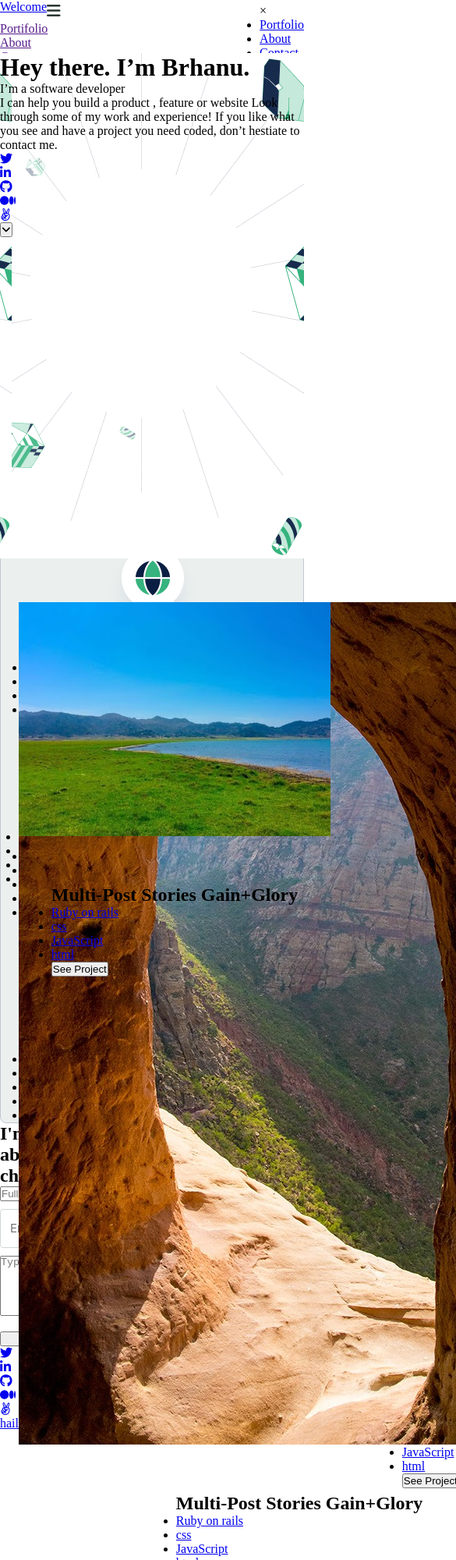
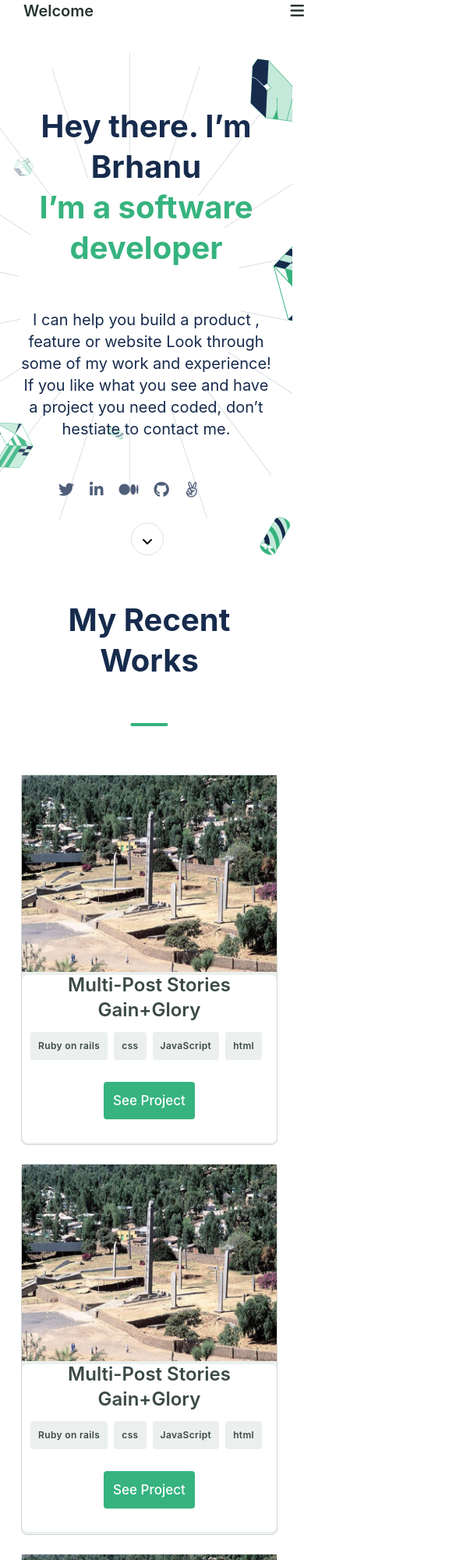
Before and after one commit to brhanuhailu/brhanuhailu.github.io, a website: page index.html in a window 390 px wide. Shown: the top 2000 px of the page at 78% size, 585 px wide, since content can reach past the window. Drawn offline with Linux system fonts and the light colour scheme.

Commit message:
Add image contents for workset

```diff
--- a/index.html
+++ b/index.html
@@ -4,195 +4,178 @@
     <meta charset="UTF-8">
     <meta http-equiv="X-UA-Compatible" content="IE=edge">
     <meta name="viewport" content="width=device-width, initial-scale=1.0">
-    <title>Brhanu's Portifolio website</title>
+    <title>Microvers Portfolio</title>
     <link rel="stylesheet" href="css/style.css">
-    <script src="https://kit.fontawesome.com/e06c5cb839.js" crossorigin="anonymous"></script>
+    <script src="https://kit.fontawesome.com/f51be44a58.js" crossorigin="anonymous"></script>
 </head>
 <body>
-    <!--Header layout Starts Here-->
     <header class="header-container">
-        <nav class="nav-top">
-            <a href="#" class="header-logo">Welcome</a>
-            <button class="hamburger" id="menu-bar" type="button">
-               <i class="fa fa-solid fa-bars"></i>
-            </button>
-            <ul class="header-nav-desktop">
-                    <li><a href="">Portifolio</a></li>
-                    <li><a href="">About</a></li>
-                    <li><a href="">Contact</a></li>
-            </ul>
-        </nav>
-
-        <div class="mobile-menu" id="menu-mobile">
-            <div class="menu-header">
-                <span class="close">&times;</span>
+        <div class="logo">Welcome</div>
+        <button><i class="fa fa-bars"></i></button>
+    </header>
+    <section class="headline">
+        <div class="head-title">
+            <p>Hey there. I’m Brhanu</p>
+               <span>I’m a software developer</span>
         </div>
-            <div class="menu-body">
-                <ul>
-                    <li><a href="#work-id">Portfolio</a></li>
-                    <li><a href="#about-id">About</a></li>
-                    <li><a href="#contact-id">Contact</a></li>
-                </ul>
-            </div>
-        </div>
-    </header>
-    <!--Headline starts Here-->
-    <div class="wraper">
-    <div class="headline">
-        <div class="header-title">
-            <h1>Hey there. I’m Brhanu. </h1>
-            <p><span class="h-span">I’m a software developer</span></p>
-        </div>
-        <div class="heder-info">
+        <div class="head-info">
             <p> I can help you build a product , feature or website Look through some of my work and experience! If you like what you see and have a project you need coded,
                 don’t hestiate to contact me.</p>
         </div>
-        <div class="social-link">
-            <ul class="medias">
-                <li><a href="#"><i class="fa fa-twitter"></i></a></li>
-                <li><a href="#"><i class="fa fa-linkedin"></i></a></li>
-                <li><a href="#"><i class="fa fa-github"></i></a></li>
-                <li><a href="#"><i class="fa fa-medium"></i></a></li>
-                <li><a href="#"><i class="fa fa-angellist"></i></a></li>
+        <div class="social-networks">
+            <ul class="social-links">
+                <li><i class="fa fa-twitter"></i></li>
+                <li><i class="fa fa-linkedin"></i></li>
+                <li><i class="fa fa-medium"></i></li>
+                <li><i class="fa fa-github"></i></li>
+                <li><i class="fa fa-angellist"></i></li>
             </ul>
         </div>
-        <div class="head-btn">
-            <button type="button">
-                <i class="fa fa-solid fa-angle-down"></i>
-            </button>
+        <div class="angle-down">
+           <i class="fa fa-angle-down"></i>
+        </div>
+    </section>
+    <section class="work-container">
+        <h1>My Recent Works</h1>
+        <img src="images/Indicator.png" alt="Work Indicator">
+        <div class="work-card-container">
+            <div class="work-card">
+                <div class="img-card">
+                    <img src="images/Axum1.png" alt="">
+                </div>
+                <div class="work-detail">
+                    <div class="card-title">
+                        <p>Multi-Post Stories Gain+Glory</p>
+                    </div>
+                    <ul class="card-langauages">
+                        <li>Ruby on rails</li>
+                        <li>css</li>
+                        <li>JavaScript</li>
+                        <li>html</li>
+                    </ul>
+                    <div class="card-btn">
+                        <button type="button">See Project</button>
                     </div>
                 </div>
-<!--Header Ends Here-->
-<!--Work card content starts Here-->
-    <section class="work-card" id="work-id">
-        <h1 class="myrecentwork">My Recent Works</h1>
-        <img class="ind" src="images/Indicator.png" alt="Indicator image goes here">
-        <div class="work-container-card">
-            <div class="work-container">
-                <div class="img-placer">
-                    <img src="images/Axum1.png" alt="Multi-Post Stories Gain+Glory">
             </div>
-                <div class="txt-info">
-                    <h2 class="work-title">Multi-Post Stories Gain+Glory</h2>
-                    <ul class="languages">
-                        <li><a href="">Ruby on rails</a></li>
-                        <li><a href="">css</a></li>
-                        <li><a href="">JavaScript</a></li>
-                        <li><a href="">html</a></li>
+            <div class="work-card">
+                <div class="img-card">
+                    <img src="images/Axum1.png" alt="">
+                </div>
+                <div class="work-detail">
+                    <div class="card-title">
+                        <p>Multi-Post Stories Gain+Glory</p>
+                    </div>
+                    <ul class="card-langauages">
+                        <li>Ruby on rails</li>
+                        <li>css</li>
+                        <li>JavaScript</li>
+                        <li>html</li>
                     </ul>
-                    <button class="see-project" type="button">
-                        <span class="project-title">See Project</span> </button>
+                    <div class="card-btn">
+                        <button type="button">See Project</button>
                     </div>
                 </div>
-                <div class="work-container">
-                <div class="img-placer">
-                    <img src="images/tigraymartyrs.png" alt="My second project sample image">
             </div>
-                <div class="txt-info">
-                    <h2 class="work-title">Multi-Post Stories Gain+Glory</h2>
-                    <ul class="languages">
-                        <li><a href="#">Ruby on rails</a></li>
-                        <li><a href="#">css</a></li>
-                        <li><a href="#">JavaScript</a></li>
-                        <li><a href="#">html</a></li>
+            <div class="work-card">
+                <div class="img-card">
+                    <img src="images/Axum1.png" alt="">
+                </div>
+                <div class="work-detail">
+                    <div class="card-title">
+                        <p>Multi-Post Stories Gain+Glory</p>
+                    </div>
+                    <ul class="card-langauages">
+                        <li>Ruby on rails</li>
+                        <li>css</li>
+                        <li>JavaScript</li>
+                        <li>html</li>
                     </ul>
-                    <button class="see-project" type="button">
-                        <span class="project-title">See Project</span> </button>
+                    <div class="card-btn">
+                        <button type="button">See Project</button>
                     </div>
                 </div>
-                <div class="work-container">
-                <div class="img-placer">
-                    <img src="images/tigroldcoin.png" alt="My third project sample image">
             </div>
-                <div class="txt-info">
-                    <h2 class="work-title">Multi-Post Stories Gain+Glory</h2>
-                    <ul class="languages">
-                        <li><a href="#">Ruby on rails</a></li>
-                        <li><a href="#">css</a></li>
-                        <li><a href="#">JavaScript</a></li>
-                        <li><a href="#">html</a></li>
+            <div class="work-card">
+                <div class="img-card">
+                    <img src="images/Axum1.png" alt="">
+                </div>
+                <div class="work-detail">
+                    <div class="card-title">
+                        <p>Multi-Post Stories Gain+Glory</p>
+                    </div>
+                    <ul class="card-langauages">
+                        <li>Ruby on rails</li>
+                        <li>css</li>
+                        <li>JavaScript</li>
+                        <li>html</li>
                     </ul>
-                    <button class="see-project" type="button">
-                        <span class="project-title">See Project</span> </button>
+                    <div class="card-btn">
+                        <button type="button">See Project</button>
                     </div>
                 </div>
-                <div class="work-container">
-                <div class="img-placer">
-                    <img src="images/petros.png" alt="My fourth project sample image">
             </div>
-                <div class="txt-info">
-                    <h2 class="work-title">Multi-Post Stories Gain+Glory</h2>
-                    <ul class="languages">
-                        <li><a href="#">Ruby on rails</a></li>
-                        <li><a href="#">css</a></li>
-                        <li><a href="#">JavaScript</a></li>
-                        <li><a href="#">html</a></li>
+            <div class="work-card">
+                <div class="img-card">
+                    <img src="images/Axum1.png" alt="">
+                </div>
+                <div class="work-detail">
+                    <div class="card-title">
+                        <p>Multi-Post Stories Gain+Glory</p>
+                    </div>
+                    <ul class="card-langauages">
+                        <li>Ruby on rails</li>
+                        <li>css</li>
+                        <li>JavaScript</li>
+                        <li>html</li>
                     </ul>
-                    <button class="see-project" type="button">
-                        <span class="project-title">See Project</span> </button>
+                    <div class="card-btn">
+                        <button type="button">See Project</button>
                     </div>
                 </div>
-                <div class="work-container">
-                <div class="img-placer">
-                    <img src="images/geregalta.png" alt="My fifth project sample image">
             </div>
-                <div class="txt-info">
-                    <h2 class="work-title">Multi-Post Stories Gain+Glory</h2>
-                    <ul class="languages">
-                        <li><a href="#">Ruby on rails</a></li>
-                        <li><a href="#">css</a></li>
-                        <li><a href="#">JavaScript</a></li>
-                        <li><a href="#">html</a></li>
+            <div class="work-card">
+                <div class="img-card">
+                    <img src="images/Axum1.png" alt="">
+                </div>
+                <div class="work-detail">
+                    <div class="card-title">
+                        <p>Multi-Post Stories Gain+Glory</p>
+                    </div>
+                    <ul class="card-langauages">
+                        <li>Ruby on rails</li>
+                        <li>css</li>
+                        <li>JavaScript</li>
+                        <li>html</li>
                     </ul>
-                    <button class="see-project" type="button">
-                        <span class="project-title">See Project</span> </button>
+                    <div class="card-btn">
+                        <button type="button">See Project</button>
                     </div>
                 </div>
-                <div class="work-container">
-                <div class="img-placer">
-                    <img src="images/hashenge.png" alt="My sixth project sample image">
             </div>
-                <div class="txt-info">
-                    <h2 class="work-title">Multi-Post Stories Gain+Glory</h2>
-                    <ul class="languages">
-                        <li><a href="#">Ruby on rails</a></li>
-                        <li><a href="#">css</a></li>
-                        <li><a href="#">JavaScript</a></li>
-                        <li><a href="#">html</a></li>
-                    </ul>
-                    <button class="see-project" type="button">
-                        <span class="project-title">See Project</span> </button>
-                </div>
-                </div>`;
-
         </div>
     </section>
-    <!--Work card content ends Here-->
-
-    <!--About content starts Here-->
-    <section class="abt" id="about-id">
-        <div class="abt-container">
-            <h2 class="abtme">About me</h2>
-            <p class="abt-info"> I can help you build a product ,
-            feature or website Look through some of my work and experience! If you like what you see and have a project you need coded,
-            don’t hestiate to contact me.</p>
-            <button class="abt-btn" type="button">Get My Resume</button>
+    <section class="abt-me">
+        <h2>About me</h2>
+        <p class="abt-detail">
+            I can help you build a product , feature or website Look through some of my work and experience! If you like what you see and have a project you need coded,
+            don’t hestiate to contact me.
+        </p>
+        <button type="button">Get My Resume</button>
+        <div class="abt-card">
+            <img src="images/lang.png" alt="languages">
+            <p class="abt-title">Languages</p>
+            <ul>
+                <li>JavaScript</li>
+                <li>Ruby</li>
+                <li>HTML</li>
+                <li>CSS</li>
+            </ul>
         </div>
         <div class="abt-card">
-            <div class="abt-wrapper">
-                <div class="circle-img"><img src="images/lang.png" alt="Languages"></div>
-                <h3 class="abts-head">Languages</h3>
-                <ul class="works-details">
-                    <li>JavaScript</li>
-                    <li>Ruby</li>
-                    <li>Html</li>
-                    <li>Css</li>
-                </ul>
-            </div>
-            <div class="abt-wrapper">
-                <div class="circle-img"><img src="images/framew.png" alt="Frameworks"></div>
-                <h3 class="abts-head">Frameworks</h3>
-                <ul class="works-details">
+            <img src="images/framew.png" alt="languages">
+            <p class="abt-title">FrameWorks</p>
+            <ul>
                 <li>Bootstrap</li>
                 <li>Ruby on rails</li>
                 <li>RSpec</li>
@@ -200,11 +183,10 @@
                 <li>Selenium</li>
             </ul>
         </div>
-
-            <div class="abt-wrapper">
-                <div class="circle-img"><img src="images/skill.png" alt="Skills"></div>
-                <h3 class="abts-head">Skills</h3>
-                <ul class="works-details">
+        <div class="abt-card">
+            <img src="images/skill.png" alt="languages">
+            <p class="abt-title">FrameWorks</p>
+            <ul>
                 <li>Codekit</li>
                 <li>GitHub</li>
                 <li>Codepen</li>
@@ -212,38 +194,25 @@
                 <li>Terminal</li>
             </ul>
         </div>
+    </section>
+    <section class="footer">
+        <h2>I'm always interested in hearing about new projects, so if you'd like to chat please get in touch.</h2>
+        <form action="" class="footer-form">
+            <input type="text" class="full-name" placeholder="Full name">
+            <input type="email" name="" id="" class="email" placeholder="Email address">
+            <textarea class="msg" name="" id="" cols="10" rows="4" placeholder="Enter text here"></textarea>
+        </form>
+        <button type="button">Get in touch</button>
+        <div class="social-networks">
+            <ul class="social-links">
+                <li><i class="fa fa-twitter"></i></li>
+                <li><i class="fa fa-linkedin"></i></li>
+                <li><i class="fa fa-medium"></i></li>
+                <li><i class="fa fa-github"></i></li>
+                <li><i class="fa fa-angellist"></i></li>
+            </ul>
         </div>
-
+        <a href="gmail.com">Hailubrhanu29@gmail.com</a>
     </section>
-</div>
-    <!--About content ends Here-->
-
-    <!--Footer content starts Here-->
-    <footer class="footer-container" id="contact-id">
-        <div class="footer-card">
-            <div class="footer-title">
-                <h2>I'm always interested in hearing about new projects, so if you'd like to chat please get in touch.</h2>
-            </div>
-
-            <form class="footer-form" action="https://formspree.io/f/myyvbggy" method="POST">
-                <input name="fullname" id="userfullname" class="fulname" type="text" placeholder="Full name" maxlength="30" required>
-                <input name="email" id="useremail" class="email" type="email" placeholder="Email address" required>
-                <textarea name="message1" id="usermessage" class="txt2" cols="30" rows="5" maxlength="500" placeholder="Type something" required></textarea>
-                <h6 class="error_message"></h6>
-                <button class="abt-btn" type="submit">Get in touch</button>
-            </form>
-        </div>
-        <div class="social-link">
-            <ul class="medias">
-                <li><a href="#"><i class="fa fa-twitter"></i></a></li>
-                <li><a href="#"><i class="fa fa-linkedin"></i></a></li>
-                <li><a href="#"><i class="fa fa-github"></i></a></li>
-                <li><a href="#"><i class="fa fa-medium"></i></a></li>
-                <li><a href="#"><i class="fa fa-angellist"></i></a></li>
-            </ul>
-            <a href="www.gmail.com" class="emai-address">hailubrhanu29@gmail.com</a>
-        </div>
-    </footer>
-    <!--Footer content ends Here-->
 </body>
 </html>
```
Lines whose indentation alone changed are shown as unchanged.
